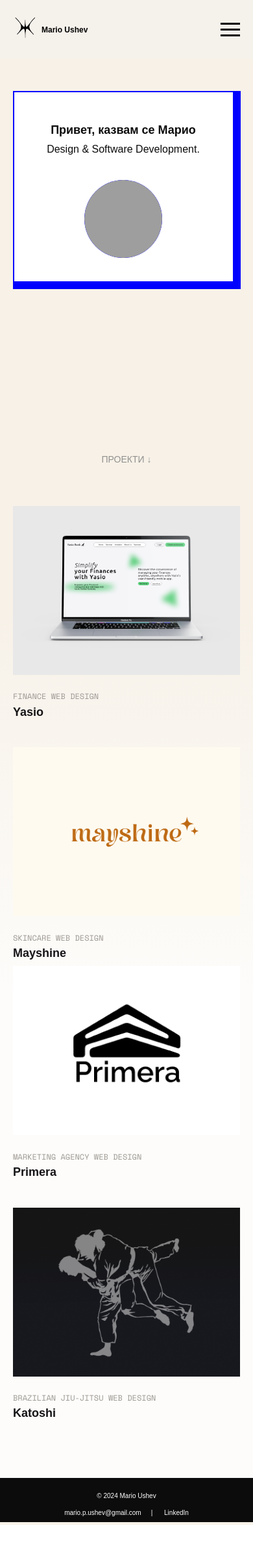
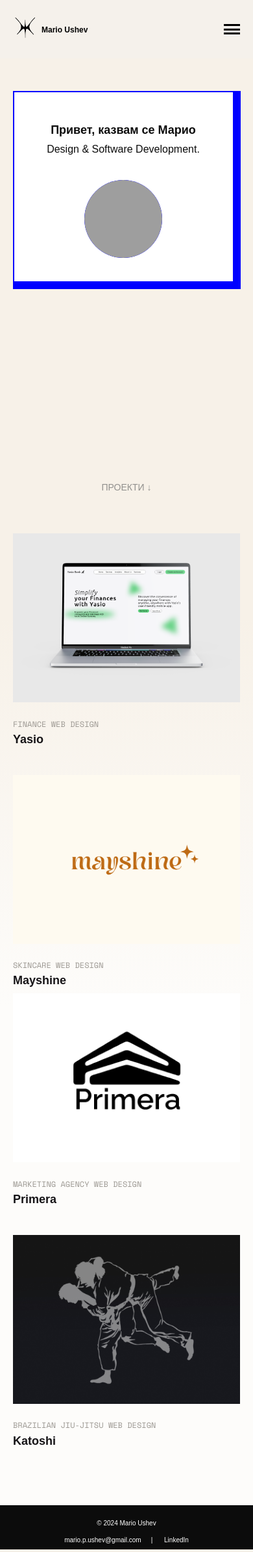
Before and after one commit to marioushev/marioushev.github.io, a PHP site: page / in a window 390 px wide. Shown: the whole page at 65% size. Before the commit the page ends 2347 px from the top, so only its background shows below. Run offline with PHP 8.4, Linux system fonts and the light colour scheme; grey boxes are pictures that could not be loaded.

Commit message:
phone updates

```diff
--- a/style.css
+++ b/style.css
@@ -366,8 +366,8 @@ footer a:hover {
     display: flex;
     flex-direction: column;
     justify-content: space-between;
-    width: 30px;
-    height: 21px;
+    width: 25px;
+    height: 16px;
     cursor: pointer;
   }
 
@@ -494,7 +494,7 @@ footer a:hover {
 
   /* Introduction Section */
   .hero-section {
-    height: 60vh;
+    height: 65vh;
     width: 100%;
   }
   .intro {
```
